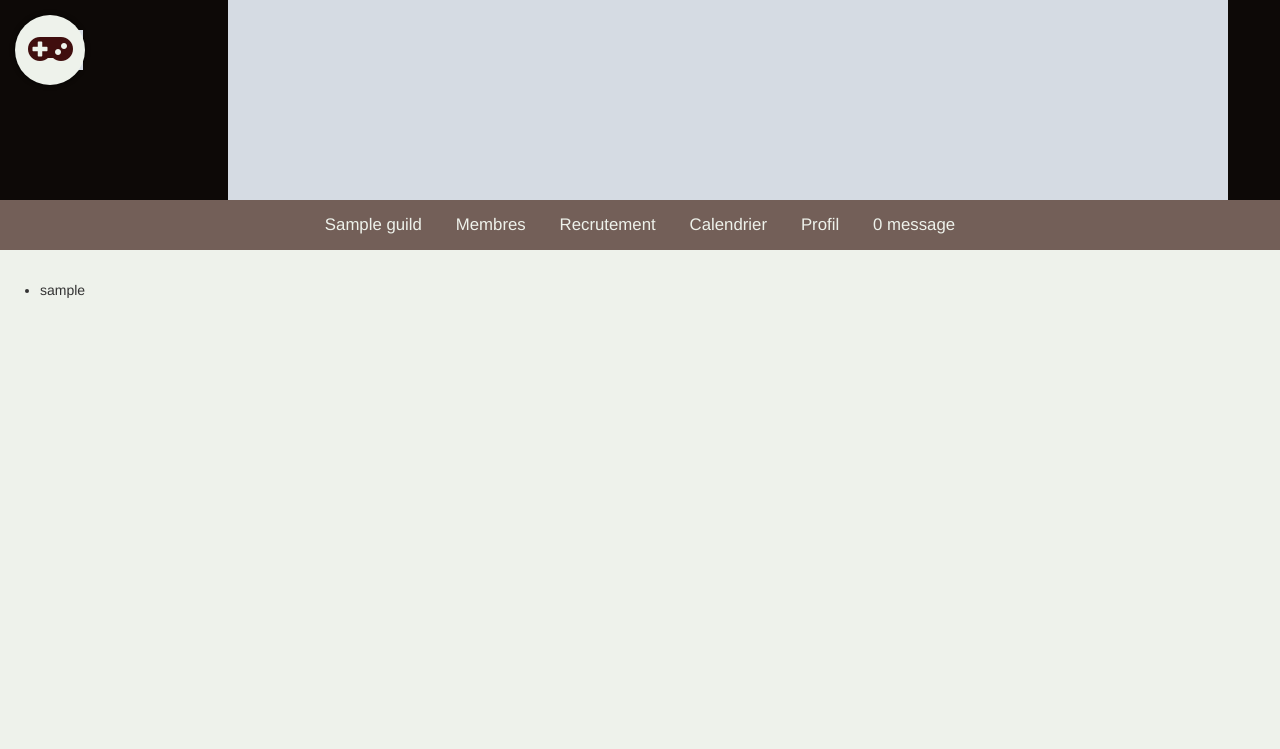
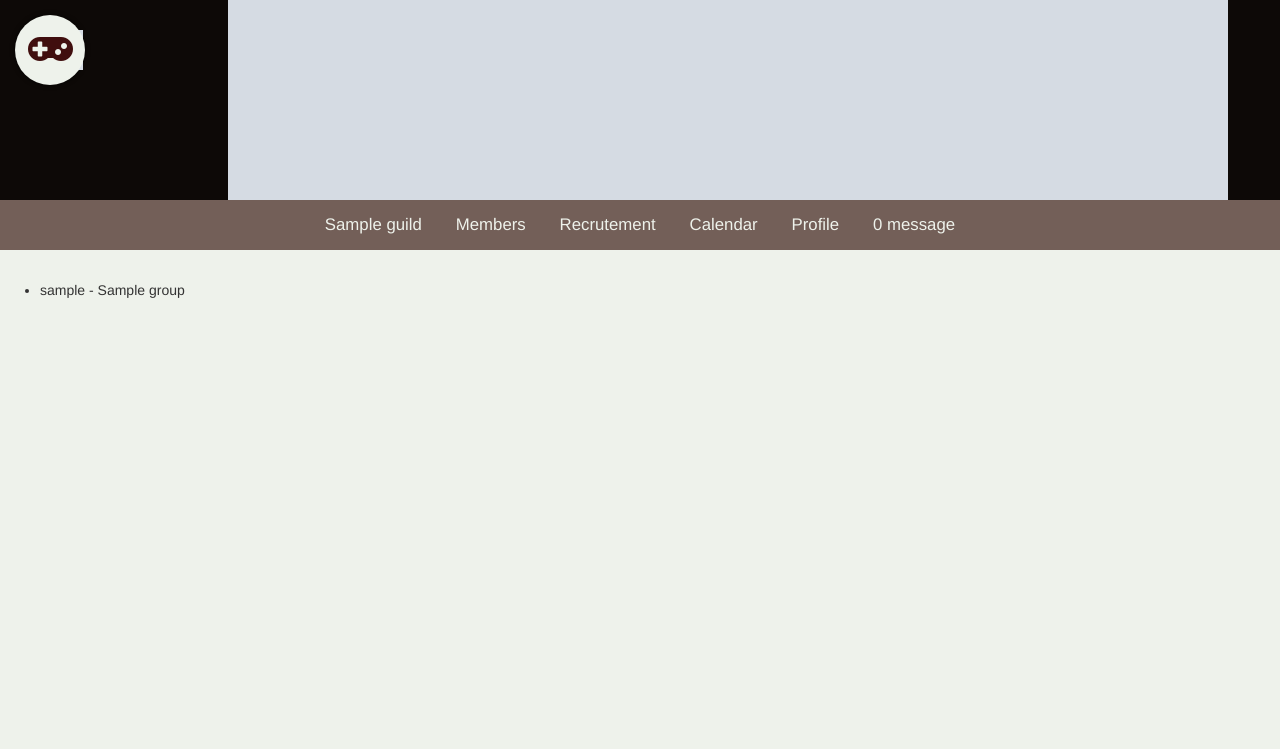
Before and after one commit to JordanKergoat/GuildPortal, a Django app: template templates/SuperPortal/members.html in a window 1280 px wide. Shown: the top 749 px of the page. Run offline with Django 3.2, Linux system fonts and the light colour scheme; the template is opened without the code that fills it: most values are stand-ins (such as "Sample title", 1, 10 or a date in 2020); grey boxes marked "Sample" are stand-in pictures; some libraries are stand-ins or nearby versions.

Commit message:
Add members list

```diff
--- a/SuperPortal/urls.py
+++ b/SuperPortal/urls.py
@@ -9,7 +9,7 @@ urlpatterns = patterns('',
     url(r'^$', index, name='super_portal_index'),
     url(r'^forum/$', forum_index, name='forum_index'),
     url(r'^profile/$', Profile.as_view(), name='profile'),
-    url(r'^members/$', Members.as_view(), name='member'),
+    url(r'^members/$', Members.as_view(), name='members'),
 
     #url(r'^(?P<portal_name>(?:\w+\s*\w+)+)/$', portal_index, name='portal_index'),
     url(r'^(?P<portal_name>(?:\w+\s*\w+)+)/', include('Portal.urls')),
--- a/templates/SuperPortal/base.html
+++ b/templates/SuperPortal/base.html
@@ -1,6 +1,6 @@
 {% load staticfiles %}
 {% load multiply %}
-
+{% load i18n %}
 <head>
     {% block head %}
         {% block title %}{% endblock %}
@@ -104,10 +104,10 @@
                     {% if guild.forum_active %}
                         <li><a href="{% url 'forum_index' %}">Forum</a></li>
                     {% endif %}
-                    <li><a href="#">Membres</a></li>
+                    <li><a href="{% url 'members' %}">{% trans 'Members' %}</a></li>
                     <li><a href="#">Recrutement</a></li>
-                    <li><a href="#">Calendrier</a></li>
-                    <li><a href="#">Profil</a></li>
+                    <li><a href="#">{% trans 'Calendar' %}</a></li>
+                    <li><a href="{% url 'profile' %}">{% trans 'Profile' %}</a></li>
                     <li><a href="#">0 message</a></li>
                 </ul>
             </div>
--- a/templates/SuperPortal/members.html
+++ b/templates/SuperPortal/members.html
@@ -5,7 +5,7 @@
 
     <ul>
         {% for userprofile in userprofile_list %}
-            <li>{{ userprofile.user.username }}</li>
+            <li>{{ userprofile.user.username }} - {% for group in userprofile.user.groups.all %}{{ group.name }} {% endfor %}</li>
         {% endfor %}
     </ul>
 
```
